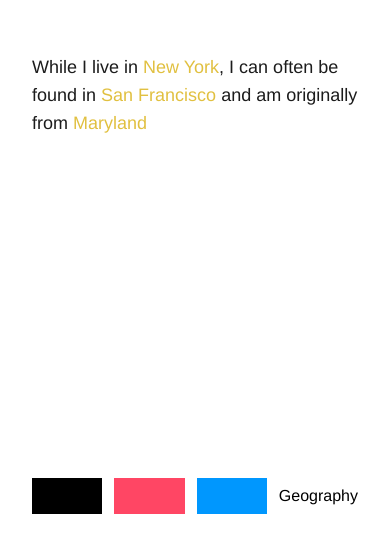
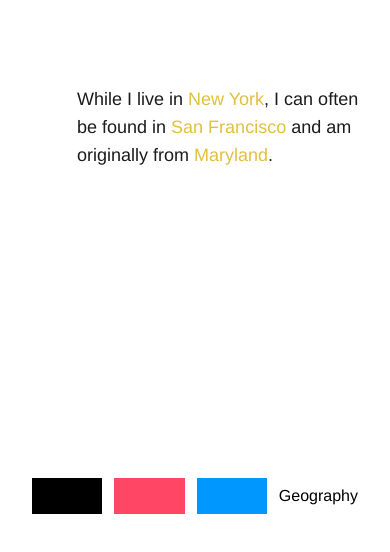
Before and after one commit to maayanalbert/malbert.space, a Next.js app: page /geography in a window 390 px wide. Shown: the part 264-816 px from the top of the page. Built offline with nearby package versions, Linux system fonts and the light colour scheme.

Commit message:
Update geography.tsx

```diff
--- a/src/pages/geography.tsx
+++ b/src/pages/geography.tsx
@@ -30,11 +30,11 @@ export default function About() {
 
   return (
     <div
-      className="h-[85%] w-full flex flex-col sm:items-start items-center justify-center sm:pl-28 sm:p-0 p-8"
+      className="h-[85%] w-full flex flex-col sm:items-start items-center justify-center sm:pl-28 sm:m-0 m-8"
       style={{ color: "rgb(28, 28, 28)" }}
     >
       <p
-        className="sm:w-[400px] text-lg  sm:ml-[45%] sm:mt-[100px]"
+        className="sm:w-[400px] w-[300px] text-lg  sm:ml-[45%] sm:mt-[100px]"
         style={{ color: "rgb(28, 28, 28)" }}
       >
         While I live in{" "}
@@ -63,7 +63,7 @@ export default function About() {
           style={{ color: getPageColor("GEOGRAPHY") }}
         >
           Maryland
-        </a>
+        </a>.
       </p>
     </div>
   )
```
